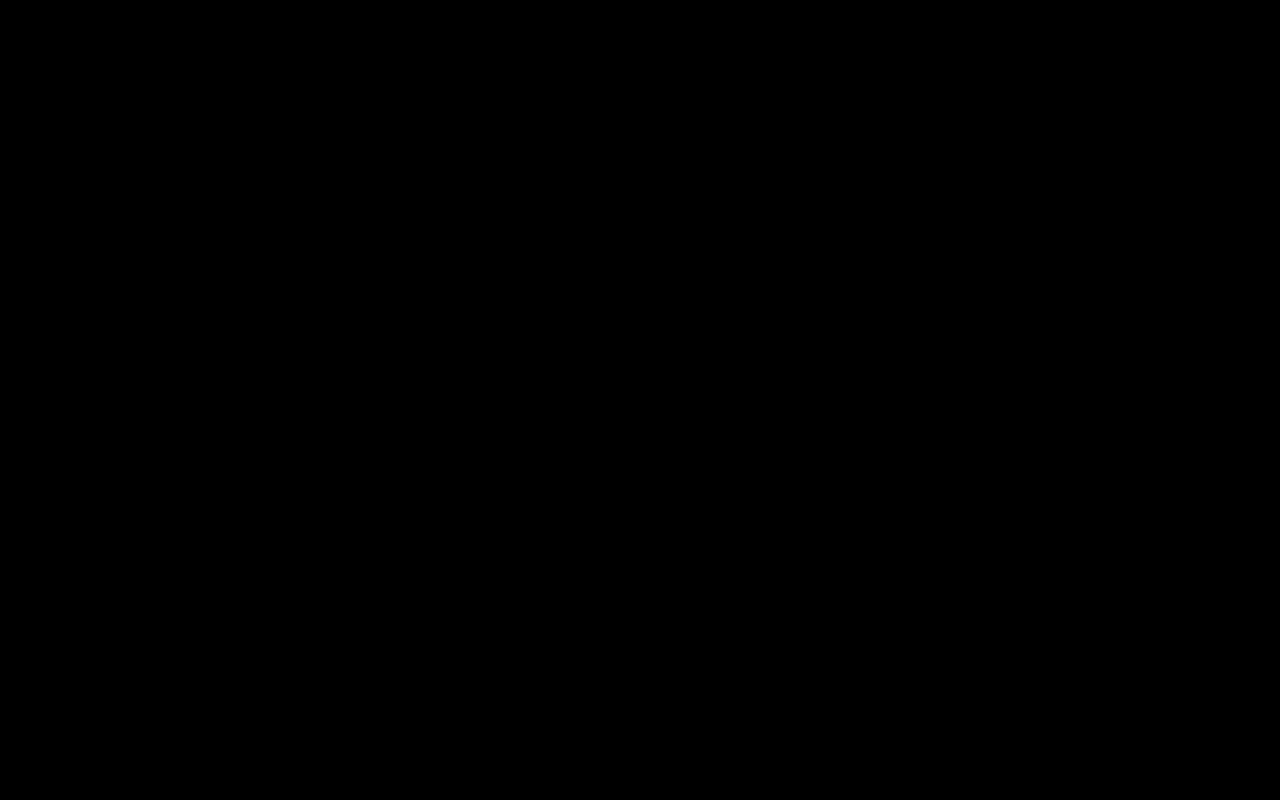
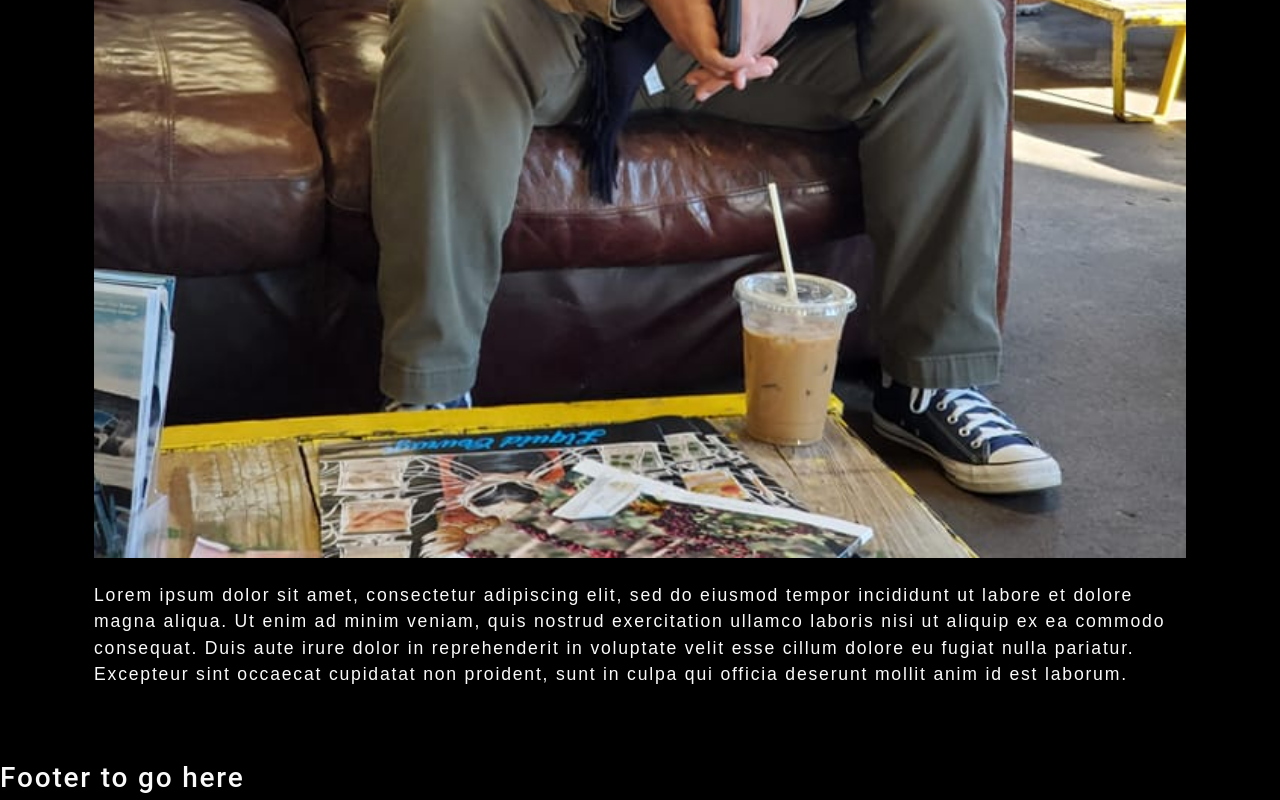
Before and after one commit to jaguilar95/yellow-nickel-hound, a React (Create React App) app: page / in a window 1280 px wide. Shown: the part 1082-1882 px from the top of the page. Before the commit the page ends 800 px from the top, so only its background shows below. Built offline with nearby package versions, Linux system fonts and the light colour scheme.

Commit message:
added initial about me

```diff
--- a/src/App.js
+++ b/src/App.js
@@ -1,5 +1,7 @@
 import React, { useState } from "react";
 import Nav from "./components/Nav";
+import About from "./components/About";
+import Footer from "./components/Footer";
 
 function App() {
   const [sections] = useState([
@@ -24,6 +26,10 @@ function App() {
   return (
     <div>
       <Nav sections={sections} />
+      <main>
+        <About />
+      </main>
+      <Footer />
     </div>
   );
 }
--- /dev/null
+++ b/src/components/About/index.js
@@ -0,0 +1,27 @@
+import React from "react";
+import coverImage from "../../assets/Cover/josue_hero_portrait.jpg";
+
+function About() {
+  return (
+    <section>
+      <h1>About me goes here</h1>
+      <img
+        src={coverImage}
+        className="my-2"
+        style={{ width: "100%" }}
+        alt="cover"
+      />
+      <p>
+        Lorem ipsum dolor sit amet, consectetur adipiscing elit, sed do eiusmod
+        tempor incididunt ut labore et dolore magna aliqua. Ut enim ad minim
+        veniam, quis nostrud exercitation ullamco laboris nisi ut aliquip ex ea
+        commodo consequat. Duis aute irure dolor in reprehenderit in voluptate
+        velit esse cillum dolore eu fugiat nulla pariatur. Excepteur sint
+        occaecat cupidatat non proident, sunt in culpa qui officia deserunt
+        mollit anim id est laborum.
+      </p>
+    </section>
+  );
+}
+
+export default About;
--- /dev/null
+++ b/src/components/Footer/index.js
@@ -0,0 +1,11 @@
+import React from "react";
+
+function Footer() {
+  return (
+    <footer>
+      <h3>Footer to go here</h3>
+    </footer>
+  );
+}
+
+export default Footer;
```
Also changed, not shown: src/assets/Cover/josue_hero_portrait.jpg (added).
